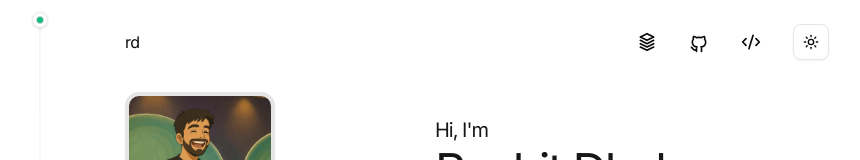
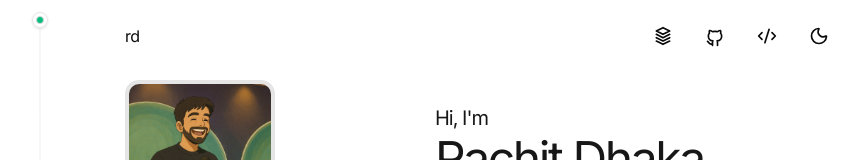
Before and after one commit to rachitdhaka/Rachit-Dhaka-Portfolio, a Next.js app: page / in a window 1280 px wide. Shown: the top 160 px of the page, without its empty margins (171-1031 px from the left). Built offline with nearby package versions, Linux system fonts and the light colour scheme.

Commit message:
theme mode toggle animation

```diff
--- a/app/globals.css
+++ b/app/globals.css
@@ -122,3 +122,8 @@
     font-weight: 400;
   }
 }
+
+::view-transition-old(root), ::view-transition-new(root) {
+    animation: none;
+    mix-blend-mode: normal;
+}
--- a/components/Navbar.tsx
+++ b/components/Navbar.tsx
@@ -5,6 +5,7 @@
 import CodeXmlIcon from "@/components/ui/code-xml-icon";
 import GithubIcon from "@/components/ui/github-icon";
 import Stack3Icon from "@/components/ui/stack-3-icon";
+import { AnimatedThemeToggler } from "./ui/animated-theme-toggler";
 
 // Move static data outside component
 const navLinks = [
@@ -37,7 +38,7 @@
 
       <div className="flex justify-center items-center gap-3 md:gap-8">
         {navLinkItems}
-        <ModeToggle />
+        <AnimatedThemeToggler/>
       </div>
     </div>
   );
--- /dev/null
+++ b/components/ui/animated-theme-toggler.tsx
@@ -0,0 +1,84 @@
+"use client"
+
+import { useCallback, useEffect, useRef, useState } from "react"
+import { Moon, Sun } from "lucide-react"
+import { flushSync } from "react-dom"
+
+import { cn } from "@/lib/utils"
+
+interface AnimatedThemeTogglerProps extends React.ComponentPropsWithoutRef<"button"> {
+  duration?: number
+}
+
+export const AnimatedThemeToggler = ({
+  className,
+  duration = 400,
+  ...props
+}: AnimatedThemeTogglerProps) => {
+  const [isDark, setIsDark] = useState(false)
+  const buttonRef = useRef<HTMLButtonElement>(null)
+
+  useEffect(() => {
+    const updateTheme = () => {
+      setIsDark(document.documentElement.classList.contains("dark"))
+    }
+
+    updateTheme()
+
+    const observer = new MutationObserver(updateTheme)
+    observer.observe(document.documentElement, {
+      attributes: true,
+      attributeFilter: ["class"],
+    })
+
+    return () => observer.disconnect()
+  }, [])
+
+  const toggleTheme = useCallback(async () => {
+    if (!buttonRef.current) return
+
+    await document.startViewTransition(() => {
+      flushSync(() => {
+        const newTheme = !isDark
+        setIsDark(newTheme)
+        document.documentElement.classList.toggle("dark")
+        localStorage.setItem("theme", newTheme ? "dark" : "light")
+      })
+    }).ready
+
+    const { top, left, width, height } =
+      buttonRef.current.getBoundingClientRect()
+    const x = left + width / 2
+    const y = top + height / 2
+    const maxRadius = Math.hypot(
+      Math.max(left, window.innerWidth - left),
+      Math.max(top, window.innerHeight - top)
+    )
+
+    document.documentElement.animate(
+      {
+        clipPath: [
+          `circle(0px at ${x}px ${y}px)`,
+          `circle(${maxRadius}px at ${x}px ${y}px)`,
+        ],
+      },
+      {
+        duration,
+        easing: "ease-in-out",
+        pseudoElement: "::view-transition-new(root)",
+      }
+    )
+  }, [isDark, duration])
+
+  return (
+    <button
+      ref={buttonRef}
+      onClick={toggleTheme}
+      className={cn(className)}
+      {...props}
+    >
+      {isDark ? <Sun size={20} /> : <Moon size={20}/>}
+      <span className="sr-only">Toggle theme</span>
+    </button>
+  )
+}
```
Also changed, not shown: components.json.
